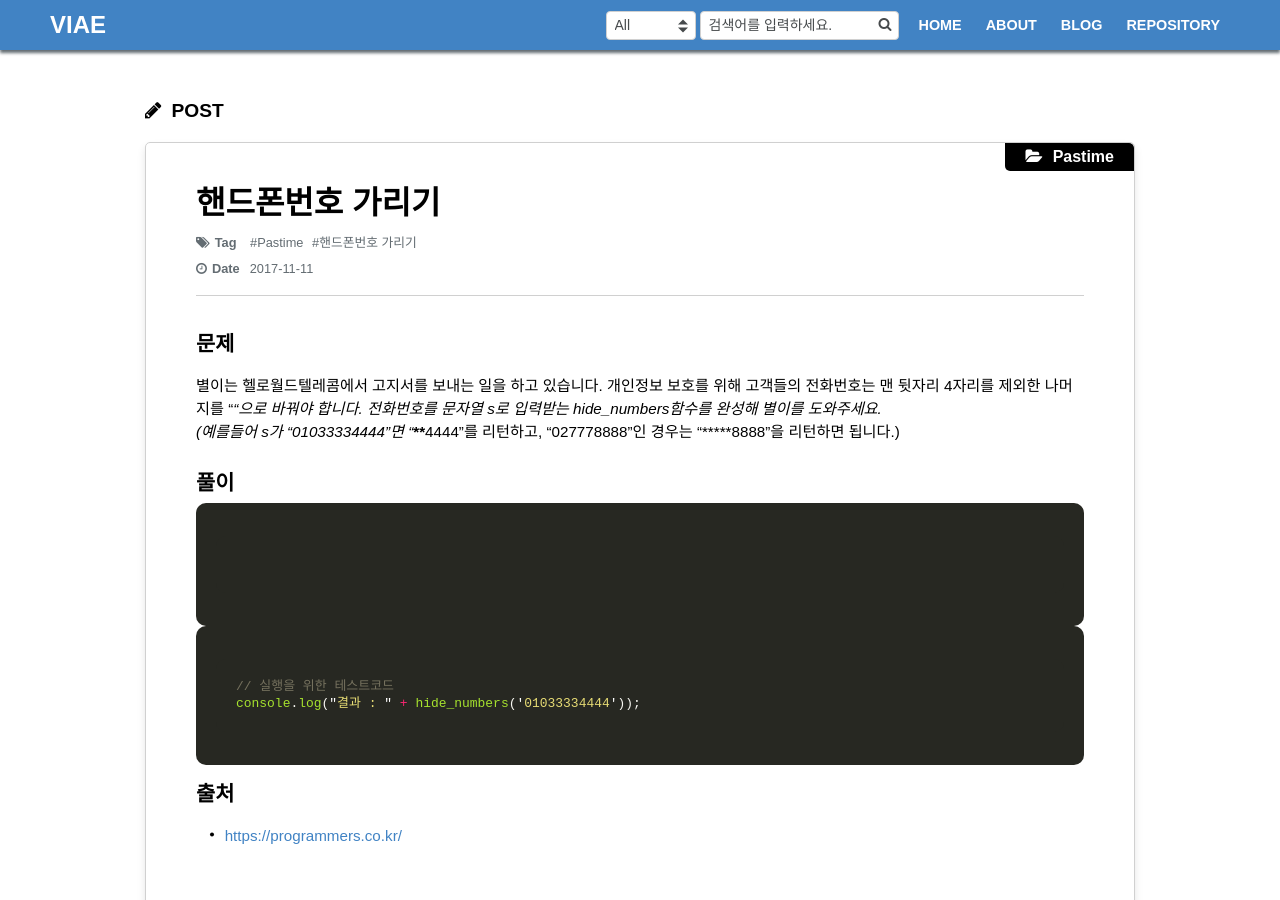
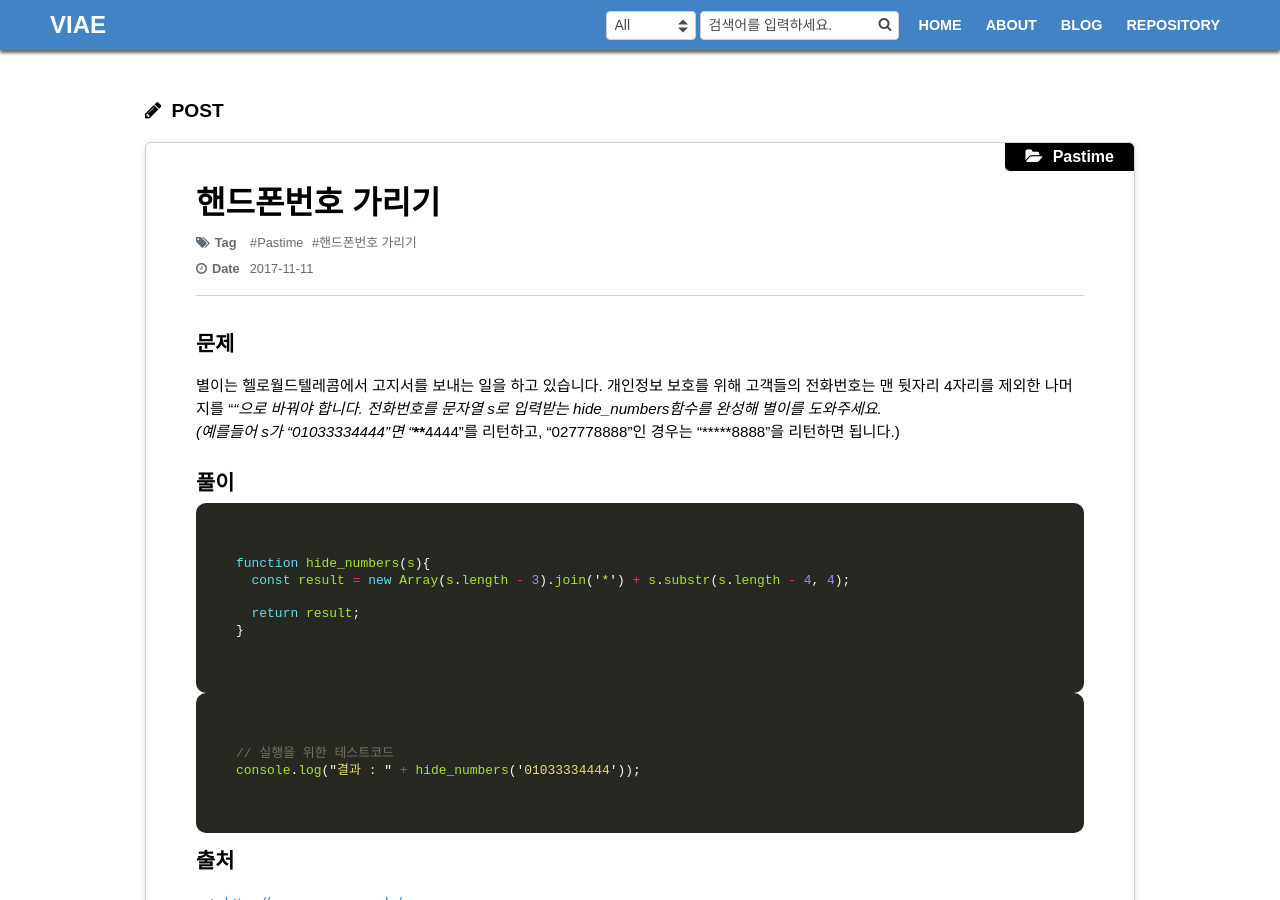
Before and after one commit to viaeoo/viaeoo.github.io, a Jekyll site: the page built from _posts/pastime/2017-11-11-hideNumber.md, in a window 1280 px wide and 900 px high. Built offline with Jekyll 4.4.1, drawn with Linux system fonts in a browser that asks for light colours.

Commit message:
post update

````diff
--- a/_posts/pastime/2017-11-11-hideNumber.md
+++ b/_posts/pastime/2017-11-11-hideNumber.md
@@ -15,7 +15,11 @@ tag: ['Pastime', '핸드폰번호 가리기']
 #### 풀이
 
 ```javascript
+function hide_numbers(s){
+  const result = new Array(s.length - 3).join('*') + s.substr(s.length - 4, 4);
 
+  return result;
+}
 ```
 ```javascript
 // 실행을 위한 테스트코드
````
